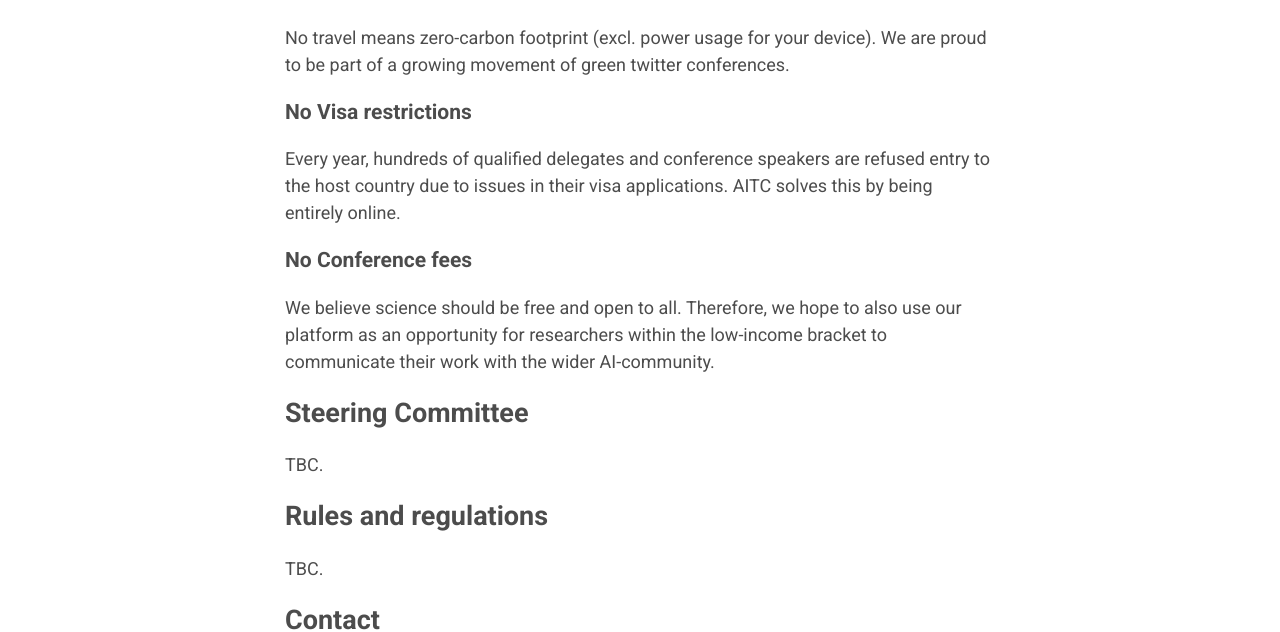
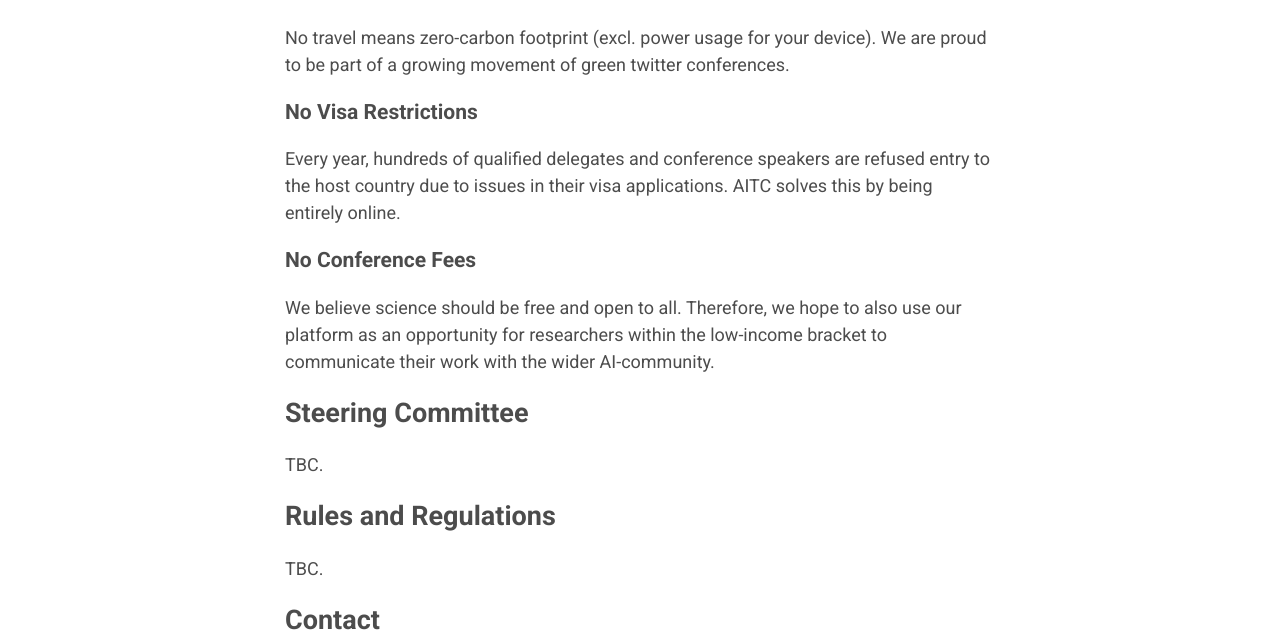
Before and after one commit to aitwitterconference/aitwitterconference.github.io, a Jekyll site: the page built from _pages/about.markdown, in a window 1280 px wide and 900 px high, scrolled down 516 px. Shown: the part 161-793 px from the top of the window. Built offline with Jekyll 4.4.1, drawn with Linux system fonts in a browser that asks for light colours.

```diff
--- a/_pages/about.markdown
+++ b/_pages/about.markdown
@@ -9,11 +9,11 @@ Coodinated by Alexander Laurence, a Machine Learning student from the University
 
 No travel means zero-carbon footprint (excl. power usage for your device). We are proud to be part of a growing movement of green twitter conferences.
 
-### No Visa restrictions
+### No Visa Restrictions
 
 Every year, hundreds of qualified delegates and conference speakers are refused entry to the host country due to issues in their visa applications. AITC solves this by being entirely online.
 
-### No Conference fees
+### No Conference Fees
 
 We believe science should be free and open to all. Therefore, we hope to also use our platform as an opportunity for researchers within the low-income bracket to communicate their work with the wider AI-community.
 
@@ -21,7 +21,7 @@ We believe science should be free and open to all. Therefore, we hope to also us
 
 TBC.
 
-## Rules and regulations
+## Rules and Regulations
 
 TBC.
 
```
